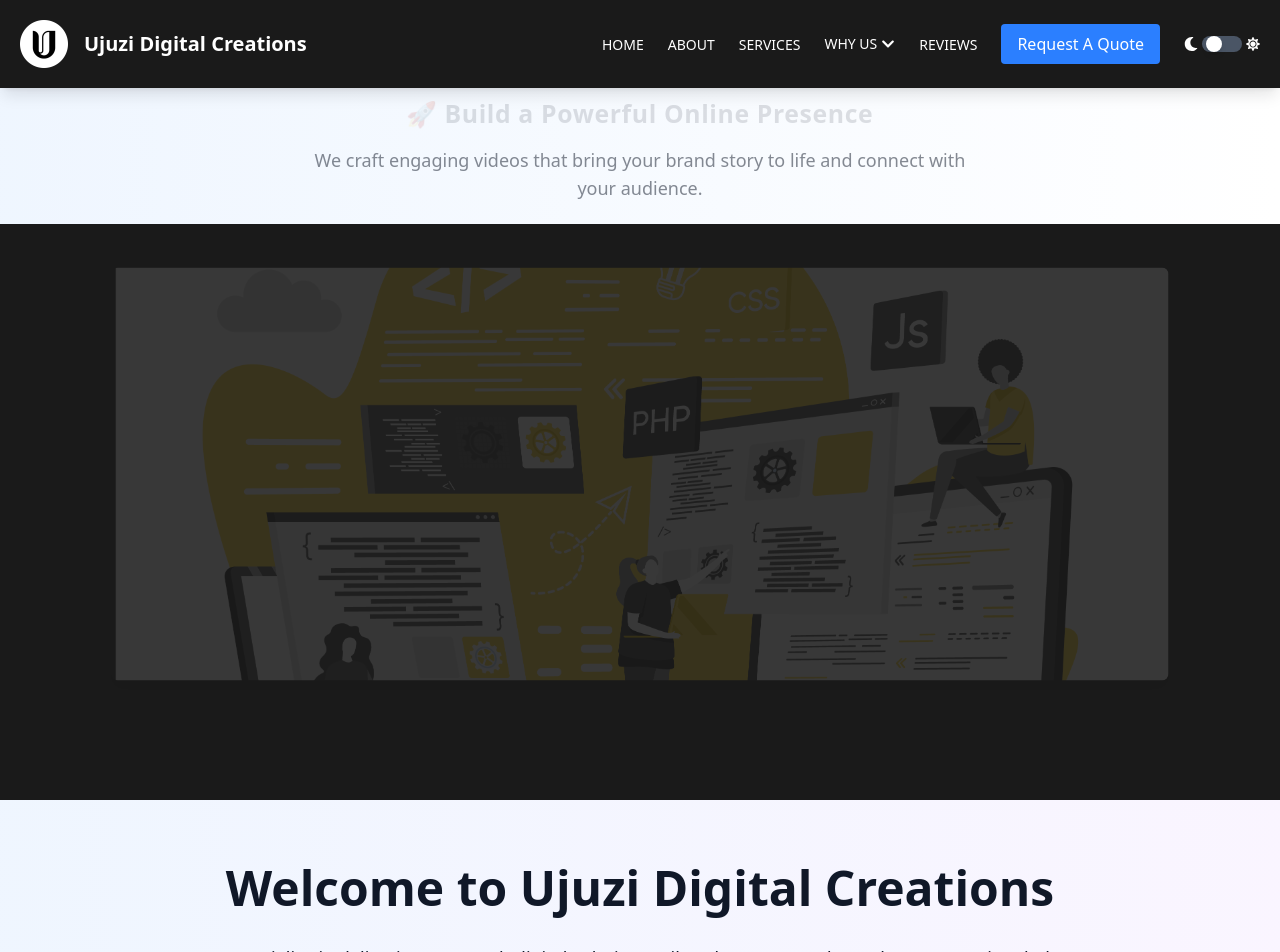
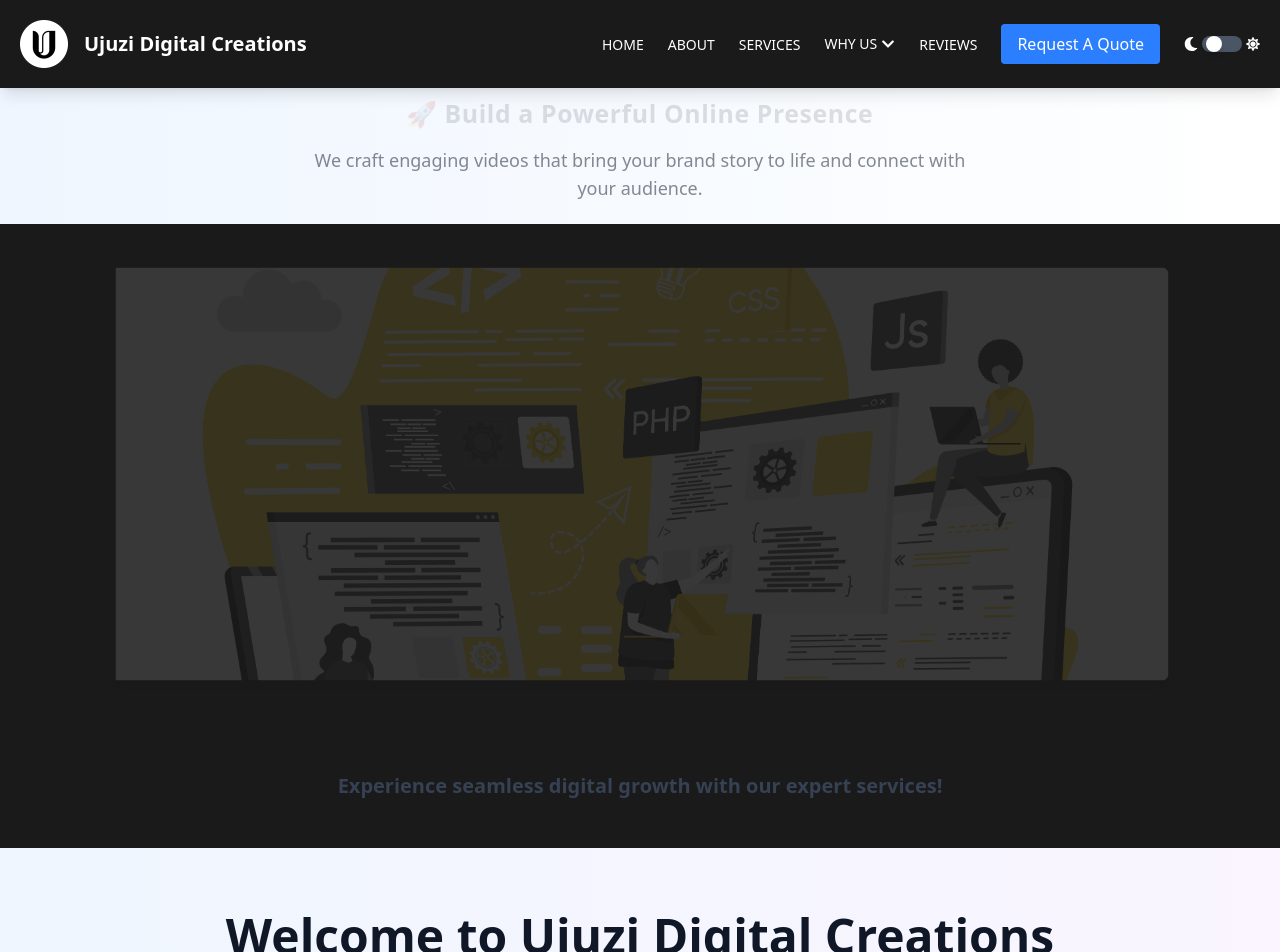
Before and after one commit to mike111-sys/New-ujuzi, a React (Vite) app: page / in a window 1280 px wide. Shown: the top 952 px of the page. Built offline with nearby package versions, Linux system fonts and the light colour scheme.

Commit message:
Intial Commit

```diff
--- a/src/Components/Hero/Hero.jsx
+++ b/src/Components/Hero/Hero.jsx
@@ -56,9 +56,9 @@ const Hero = () => {
 
   return (
     <div className="w-full min-h-screen flex flex-col font-poppins">
-      {/* Text Section with Animation */}
+      {/* Text Section */}
       <div
-        className={`w-full flex flex-col items-center justify-center mt-16 py-8 max-h-[220px] text-center transition-colors duration-300 ${
+        className={`w-full flex flex-col items-center justify-center mt-16 py-8 text-center transition-colors duration-300 ${
           isDarkMode
             ? "bg-gradient-to-r from-gray-900 to-gray-800 text-white"
             : "bg-gradient-to-r from-blue-50 to-white text-gray-900"
@@ -89,7 +89,7 @@ const Hero = () => {
         </motion.p>
       </div>
 
-      {/* Image Section with Animation */}
+      {/* Image Section */}
       <div className="w-full flex justify-center overflow-hidden">
         <AnimatePresence mode="wait">
           <motion.img
@@ -104,6 +104,20 @@ const Hero = () => {
           />
         </AnimatePresence>
       </div>
+
+      {/* Large Screen View (Only visible on screens larger than mobile) */}
+      <div className="hidden md:flex flex-col items-center justify-center py-12">
+        <p className="text-xl font-semibold text-gray-700 dark:text-gray-300">
+          Experience seamless digital growth with our expert services!
+        </p>
+      </div>
+
+      {/* Mobile Screen View (Only visible on small screens) */}
+      <div className="md:hidden flex flex-col items-center justify-center py-6 px-4">
+        <p className="text-sm text-gray-600 dark:text-gray-400 text-center">
+          Let’s take your brand to the next level. 🚀
+        </p>
+      </div>
     </div>
   );
 };
```
